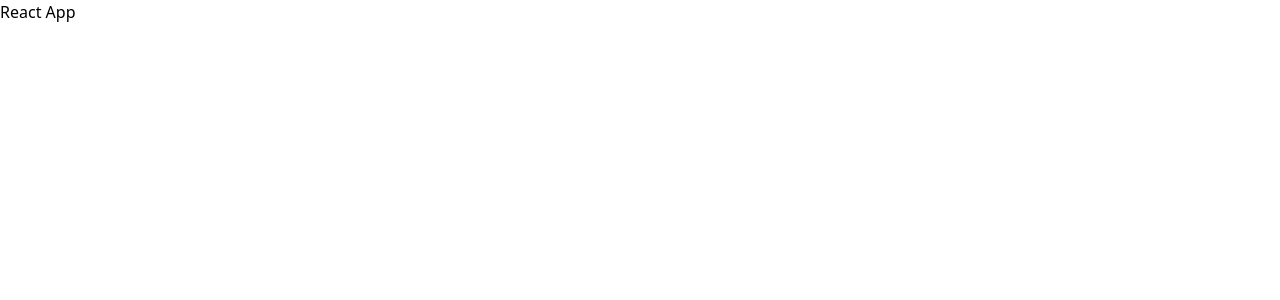
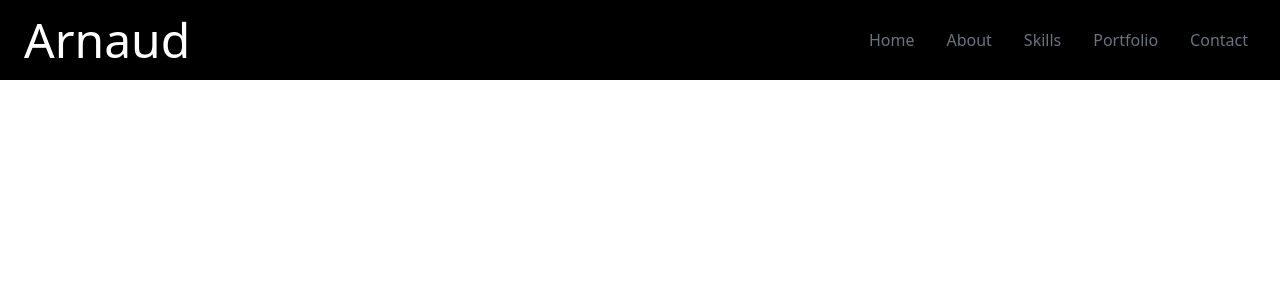
Before and after one commit to ArnaudBand/node_portfolio, a React (Create React App) app: page / in a window 1280 px wide. Shown: the top 300 px of the page. Built offline with nearby package versions, Linux system fonts and the light colour scheme.

Commit message:
Import Navbar components

```diff
--- a/src/App.js
+++ b/src/App.js
@@ -1,9 +1,10 @@
 import './App.css';
+import Navbar from './components/Navbar';
 
 function App() {
   return (
     <div className="App">
-      <h1>React App</h1>
+      <Navbar />
     </div>
   );
 }
```
